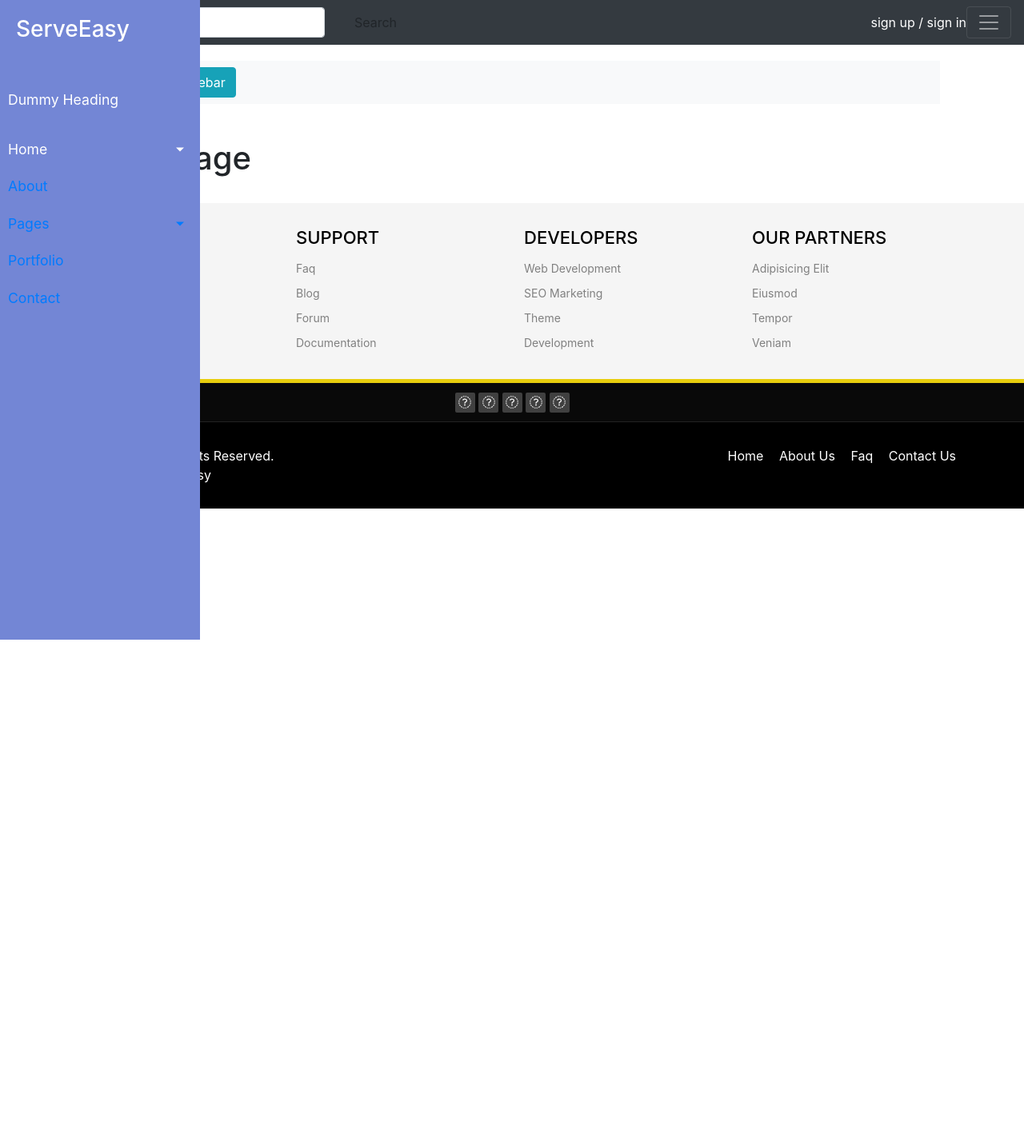
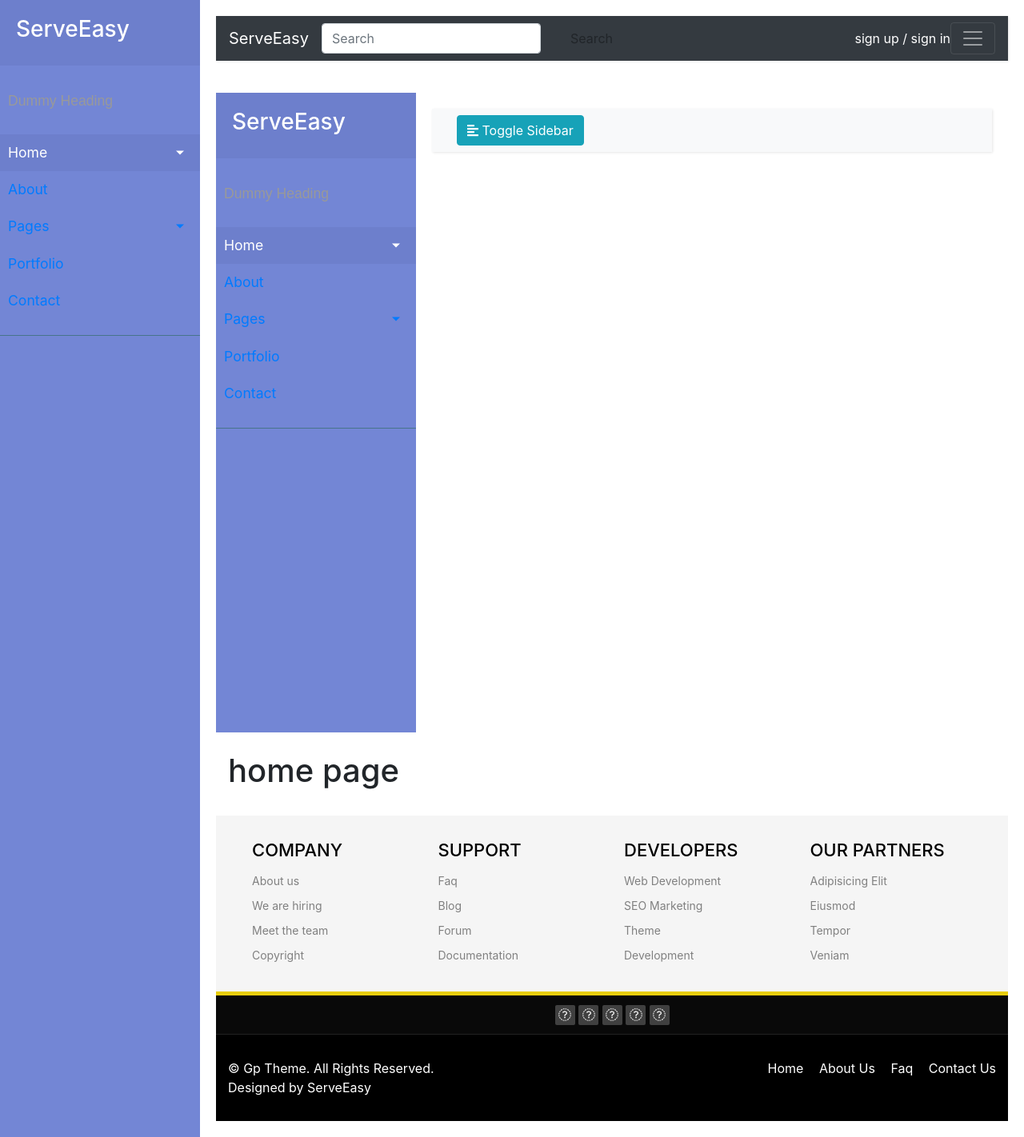
Before and after one commit to karanankit01/ServeEasy, a Flask app: page /home in a window 1280 px wide. Shown: the whole page at 80% size. Before the commit the page ends 800 px from the top, so only its background shows below. Run offline with Flask 2, Linux system fonts and the light colour scheme; parts of the project's set-up code (start-up, migrations or seed data) failed here and were passed over; some libraries are stand-ins or nearby versions.

Commit message:
sidebar overlapping issue

```diff
--- a/ServeEasyApp/app.py
+++ b/ServeEasyApp/app.py
@@ -79,7 +79,7 @@ def sign_in():
             return str(e)
     return render_template('sign_in.html')
 
-@app.route('/products/all/<int:user_id>')
+@app.route('/products/all/<int:user_id>',methods=['GET'])
 def all_product(user_id):
     try:
         cursor = mysql.connection.cursor(MySQLdb.cursors.DictCursor)
@@ -91,6 +91,7 @@ def all_product(user_id):
         freestyle_products = cursor.fetchall()
         cursor.execute("SELECT product_name AS product_name, est_price as est_price, average_rating as average_rating, NO_OF_TIME as no_of_time from physical_products;")
         physical_products = cursor.fetchall()
+        print(user_id)
         if(user_id!=-1):
             query="SELECT name,username,email,phone,user_id from user where user_id = "+str(user_id)
             cursor.execute(query)
--- a/ServeEasyApp/static/css/style.css
+++ b/ServeEasyApp/static/css/style.css
@@ -33,32 +33,6 @@
 
 #bottom .widget {
     margin-bottom: 0;
-}
-
-#footer {
-    padding-top: 30px;
-    padding-bottom: 30px;
-    color: #fff;
-    background: #000;
-}
-
-#footer a {
-    color: #fff;
-}
-
-#footer a:hover {
-    color: #E8CE0E;
-}
-
-#footer ul {
-    list-style: none;
-    padding: 0;
-    margin: 0;
-}
-
-#footer ul > li {
-    display: inline-block;
-    margin-left: 15px;
 }
 
 .top-bar {
@@ -99,101 +73,62 @@ ul.social-share li a:hover {
     color: #fff;
 }
 
-.wrapper {
-    display: flex;
-    width: 100%;
+#footer {
+    padding-top: 30px;
+    padding-bottom: 30px;
+    color: #fff;
+    background: #000;
 }
 
-#sidebar {
-    width: 250px;
-    position: fixed;
-    top: 0;
-    left: 0;
-    height: 100vh;
-    z-index: 999;
-    background: #7386D5;
+#footer a {
     color: #fff;
-    transition: all 0.3s;
-}
-.wrapper {
-    display: flex;
-    width: 100%;
-    align-items: stretch;
 }
 
-#sidebar {
-    min-width: 250px;
-    max-width: 250px;
-    /* background: #7386D5; */
-    color: #fff;
-    transition: all 0.3s;
+#footer a:hover {
+    color: #E8CE0E;
 }
 
-#sidebar.active {
-    margin-left: -250px;
+#footer ul {
+    list-style: none;
+    padding: 0;
+    margin: 0;
 }
 
-#sidebar .sidebar-header {
-    padding: 20px;
-    /* background: #6d7fcc;/ */
+#footer ul > li {
+    display: inline-block;
+    margin-left: 15px;
 }
 
-#sidebar ul.components {
-    padding: 20px 0;
-    /* border-bottom: 1px solid #47748b; */
+@import "https://fonts.googleapis.com/css?family=Poppins:300,400,500,600,700";
+body{font-family: 'Poppins', sans-serif;
+     background: #fafafa}
+p{font-family: 'Poppins', sans-serif;
+  font-size: 1.1em;
+	font-weight: 300;
+	line-height: 1.7em;
+	color: #999;
+}
+a,
+a:hover,
+a:focus{
+	color: inherit;
+	text-decoration: none;
+	transition: all 0.3s;
+}
+.navbar{
+	padding: 15px 10px;
+	background: #fff;
+	border: none;
+	border-radius: 0;
+	margin-bottom: 40px;
+	box-shadow: 1px 1px 3px rgba(0,0,0,0.1);
 }
 
-#sidebar ul p {
-    color: #fff;
-    padding: 10px;
+.navbar-btn{
+	box-shadow: none;
+	outline: none!important;
+	border: none;
 }
-
-#sidebar ul li a {
-    padding: 10px;
-    font-size: 1.1em;
-    display: block;
-}
-
-#sidebar ul li a:hover {
-    /* color: #7386D5; */
-    background: #fff;
-}
-
-#sidebar ul li.active>a,
-a[aria-expanded="true"] {
-    color: #fff;
-    /* background: #6d7fcc; */
-}
-
-a[data-toggle="collapse"] {
-    position: relative;
-}
-
-.dropdown-toggle::after {
-    display: block;
-    position: absolute;
-    top: 50%;
-    right: 20px;
-    transform: translateY(-50%);
-}
-ul ul a {
-    font-size: 0.9em !important;
-    padding-left: 30px !important;
-    /* background: #6d7fcc; */
-}
-
-ul.CTAs {
-    padding: 20px;
-}
-
-ul.CTAs a {
-    text-align: center;
-    font-size: 0.9em !important;
-    display: block;
-    border-radius: 5px;
-    margin-bottom: 5px;
-}
-@import "https://fonts.googleapis.com/css?family=Poppins:300,400,500,600,700";
 
 .line{
 	width: 100%;
@@ -209,7 +144,7 @@ ul.CTAs a {
 #sidebar {
     min-width: 250px;
     max-width: 250px;
-    /* background: #7386D5; */
+    background: #7386D5;
     color: #fff;
     transition: all 0.3s;
 }
@@ -219,11 +154,11 @@ ul.CTAs a {
 
 #sidebar .sidebar-header{
 	padding: 20px;
-	/* background: #6d7fcc; */
+	background: #6d7fcc;
 }
 #sidebar ul.components{
 	padding: 20px 0px;
-	/* border-bottom: 1px solid #47748b; */
+	border-bottom: 1px solid #47748b;
 }
 
 #sidebar ul p{
@@ -238,14 +173,14 @@ ul.CTAs a {
 	display: block;
 }
 #sidebar ul li a:hover {
-    /* color: #7386D5; */
+    color: #7386D5;
     background: #fff;
 }
 
 #sidebar ul li.active>a,
 a[aria-expanded="true"] {
     color: #fff;
-    /* background: #6d7fcc; */
+    background: #6d7fcc;
 }
 a[data-toggle="collapse"] {
     position: relative;
@@ -288,6 +223,7 @@ a.article:hover {
 #content {
     width: 100%;
     padding: 20px;
+    min-height: 100vh;
     transition: all 0.3s;
 }
 
--- a/ServeEasyApp/templates/base.html
+++ b/ServeEasyApp/templates/base.html
@@ -26,7 +26,56 @@
 </head>
 
 <body>
+  <div class="wrapper">
+    <nav id="sidebar">
+      <div class="sidebar-header">
+        <h3>ServeEasy</h3>
+      </div>
 
+      <ul class="list-unstyled components">
+        <p>Dummy Heading</p>
+        <li class="active">
+          <a href="#homeSubmenu" data-toggle="collapse" aria-expanded="false" class="dropdown-toggle">Home</a>
+          <ul class="collapse list-unstyled" id="homeSubmenu">
+            <li>
+              <a href="#">Home 1</a>
+            </li>
+            <li>
+              <a href="#">Home 2</a>
+            </li>
+            <li>
+              <a href="#">Home 3</a>
+            </li>
+          </ul>
+        </li>
+        <li>
+          <a href="#">About</a>
+        </li>
+        <li>
+          <a href="#pageSubmenu" data-toggle="collapse" aria-expanded="false" class="dropdown-toggle">Pages</a>
+          <ul class="collapse list-unstyled" id="pageSubmenu">
+            <li>
+              <a href="#">Page 1</a>
+            </li>
+            <li>
+              <a href="#">Page 2</a>
+            </li>
+            <li>
+              <a href="#">Page 3</a>
+            </li>
+          </ul>
+        </li>
+        <li>
+          <a href="#">Portfolio</a>
+        </li>
+        <li>
+          <a href="#">Contact</a>
+        </li>
+      </ul>
+
+    </nav>
+
+    <div id="content">
       <nav class="navbar navbar-dark bg-dark">
         <form class="form-inline">
           <a class="navbar-brand" href="{{ url }}">ServeEasy</a>
@@ -84,74 +133,12 @@
         </div>
       </nav>
 
-  <div class="container">
 
-    <div class="wrapper">
-      <!-- Sidebar -->
-      <nav id="sidebar">
-        <div class="sidebar-header">
-          <h3>ServeEasy</h3>
-        </div>
 
-        <ul class="list-unstyled components">
-          <p>Dummy Heading</p>
-          <li class="active">
-            <a href="#homeSubmenu" data-toggle="collapse" aria-expanded="false" class="dropdown-toggle">Home</a>
-            <ul class="collapse list-unstyled" id="homeSubmenu">
-              <li>
-                <a href="#">Home 1</a>
-              </li>
-              <li>
-                <a href="#">Home 2</a>
-              </li>
-              <li>
-                <a href="#">Home 3</a>
-              </li>
-            </ul>
-          </li>
-          <li>
-            <a href="#">About</a>
-          </li>
-          <li>
-            <a href="#pageSubmenu" data-toggle="collapse" aria-expanded="false" class="dropdown-toggle">Pages</a>
-            <ul class="collapse list-unstyled" id="pageSubmenu">
-              <li>
-                <a href="#">Page 1</a>
-              </li>
-              <li>
-                <a href="#">Page 2</a>
-              </li>
-              <li>
-                <a href="#">Page 3</a>
-              </li>
-            </ul>
-          </li>
-          <li>
-            <a href="#">Portfolio</a>
-          </li>
-          <li>
-            <a href="#">Contact</a>
-          </li>
-        </ul>
 
-      </nav>
-      <!-- Page Content -->
-      <div id="content">
-
-        <nav class="navbar navbar-expand-lg navbar-light bg-light">
-          <div class="container-fluid">
-
-            <button type="button" id="sidebarCollapse" class="btn btn-info">
-              <i class="fas fa-align-left"></i>
-              <span>Toggle Sidebar</span>
-            </button>
-          </div>
-        </nav>
-      </div>
-    </div>
       <!--div class="container"-->
       {%  block body %} {% endblock %}
-  </div>
+
 
       <section id="bottom">
         <div class="container wow fadeInDown" data-wow-duration="1000ms" data-wow-delay="600ms">
@@ -258,8 +245,8 @@
           </div>
         </div>
       </footer>
-
-
+    </div>
+  </div>
   <!-- jQuery CDN - Slim version (=without AJAX) -->
   <script src="https://code.jquery.com/jquery-3.3.1.slim.min.js"
     integrity="sha384-q8i/X+965DzO0rT7abK41JStQIAqVgRVzpbzo5smXKp4YfRvH+8abtTE1Pi6jizo"
--- a/ServeEasyApp/templates/home.html
+++ b/ServeEasyApp/templates/home.html
@@ -7,15 +7,77 @@
 
 
 {%  block body %}
+<div class="wrapper">
+    <!-- Sidebar -->
+    <nav id="sidebar">
+        <div class="sidebar-header">
+            <h3>ServeEasy</h3>
+        </div>
 
+        <ul class="list-unstyled components">
+            <p>Dummy Heading</p>
+            <li class="active">
+                <a href="#homeSubmenu" data-toggle="collapse" aria-expanded="false" class="dropdown-toggle">Home</a>
+                <ul class="collapse list-unstyled" id="homeSubmenu">
+                    <li>
+                        <a href="#">Home 1</a>
+                    </li>
+                    <li>
+                        <a href="#">Home 2</a>
+                    </li>
+                    <li>
+                        <a href="#">Home 3</a>
+                    </li>
+                </ul>
+            </li>
+            <li>
+                <a href="#">About</a>
+            </li>
+            <li>
+                <a href="#pageSubmenu" data-toggle="collapse" aria-expanded="false" class="dropdown-toggle">Pages</a>
+                <ul class="collapse list-unstyled" id="pageSubmenu">
+                    <li>
+                        <a href="#">Page 1</a>
+                    </li>
+                    <li>
+                        <a href="#">Page 2</a>
+                    </li>
+                    <li>
+                        <a href="#">Page 3</a>
+                    </li>
+                </ul>
+            </li>
+            <li>
+                <a href="#">Portfolio</a>
+            </li>
+            <li>
+                <a href="#">Contact</a>
+            </li>
+        </ul>
+
+    </nav>
+    <!-- Page Content -->
+    <div id="content">
+
+        <nav class="navbar navbar-expand-lg navbar-light bg-light">
+            <div class="container-fluid">
+
+                <button type="button" id="sidebarCollapse" class="btn btn-info">
+                    <i class="fas fa-align-left"></i>
+                    <span>Toggle Sidebar</span>
+                </button>
+            </div>
+        </nav>
+    </div>
+</div>
 
 
 <div class="container">
-<br>
-<h1>home page</h1>
-<br>
-{% if user_details %}
+    <br>
+    <h1>home page</h1>
+    <br>
+    {% if user_details %}
 
-{% endif %}
+    {% endif %}
 </div>
 {% endblock %}
```
Also changed, not shown: ServeEasyApp/templates/all_product.html (+30 -4 lines). Lines whose indentation alone changed are shown as unchanged.
